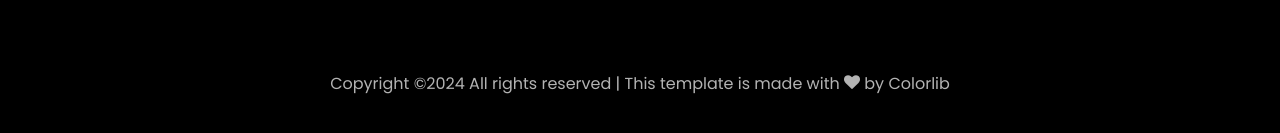
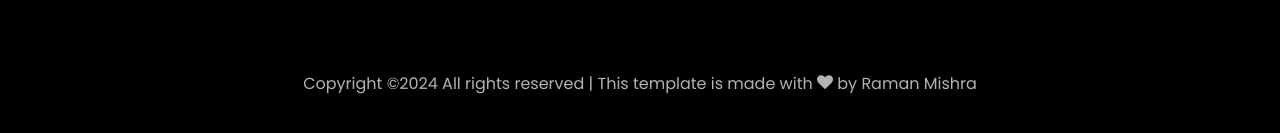
Before and after one commit to Raman7571/Portfolio.github.io, a plain HTML site: page index.html in a window 1280 px wide. Shown: the part 5160-5293 px from the top of the page. Drawn offline with Linux system fonts and the light colour scheme; files whose address does not match are found by name.

Commit message:
change name

```diff
--- a/index.html
+++ b/index.html
@@ -558,7 +558,7 @@
 			<div class="col-md-12 text-center">
 
 			  <p><!-- Link back to Colorlib can't be removed. Template is licensed under CC BY 3.0. -->
-	Copyright &copy;<script>document.write(new Date().getFullYear());</script> All rights reserved | This template is made with <i class="icon-heart color-danger" aria-hidden="true"></i> by <a href="https://colorlib.com" target="_blank">Colorlib</a>
+	Copyright &copy;<script>document.write(new Date().getFullYear());</script> All rights reserved | This template is made with <i class="icon-heart color-danger" aria-hidden="true"></i> by  Raman Mishra</a>
 	<!-- Link back to Colorlib can't be removed. Template is licensed under CC BY 3.0. --></p>
 			</div>
 		  </div>
```
